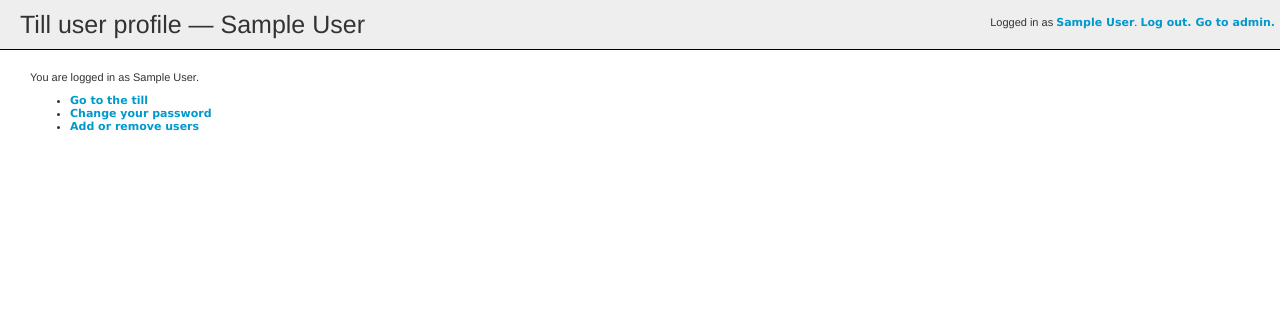
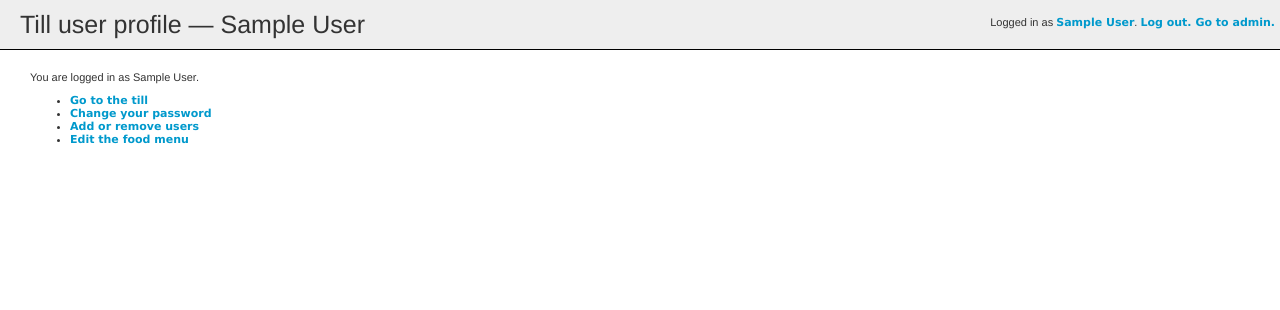
Before and after one commit to sde1000/quicktill-tillweb, a Django app: page /accounts/profile/ in a window 1280 px wide. Shown: the top 310 px of the page. Run offline with Django 3.2, Linux system fonts and the light colour scheme; the visitor is signed in with stand-in values (Sample User, id 1); parts of the project's set-up code (start-up, migrations or seed data) failed here and were passed over.

Commit message:
Link to food index from user profile page

```diff
--- a/templates/registration/profile.html
+++ b/templates/registration/profile.html
@@ -13,6 +13,7 @@
   {% if may_edit_users %}
   <li><a href="{% url "userlist" %}">Add or remove users</a></li>
   {% endif %}
+  <li><a href="{% url "tillmenu-index" %}">Edit the food menu</a></li>
 </ul>
 
 {% endblock %}
```
